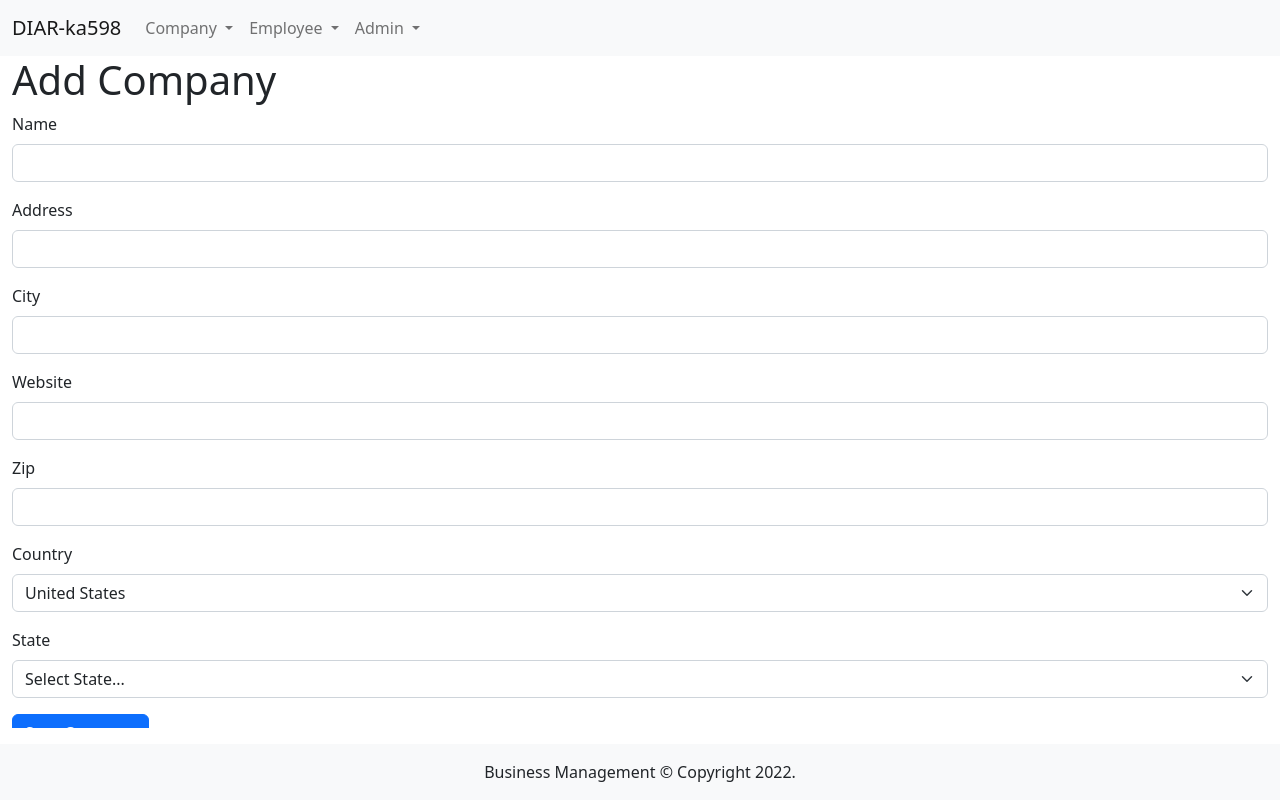
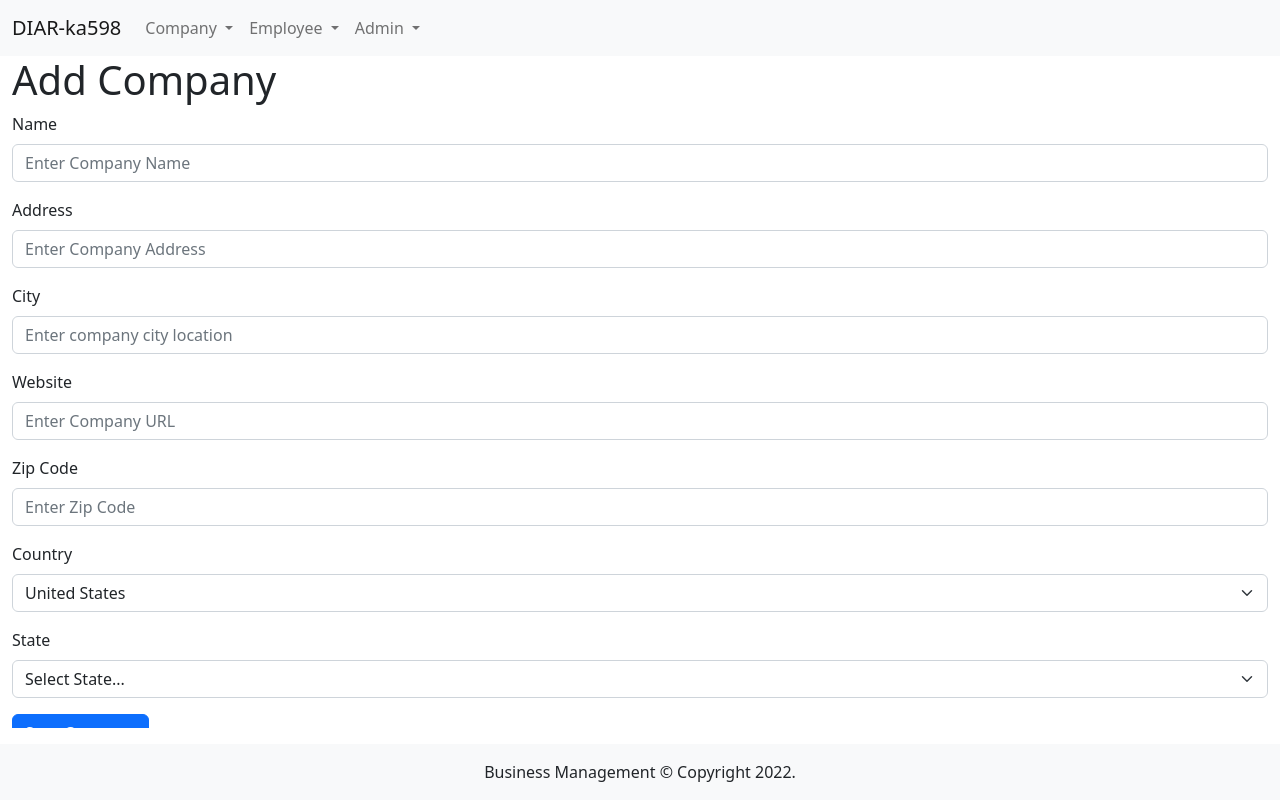
Before and after one commit to Kshitij2126/IS601-007, a Flask app: page /company/add in a window 1280 px wide. Run offline with Flask 2, Linux system fonts and the light colour scheme.

Commit message:
Made Changes to add_company.html

```diff
--- a/BusinessManagement/templates/add_company.html
+++ b/BusinessManagement/templates/add_company.html
@@ -9,25 +9,58 @@ content %}
       address, city, website and zip code - Kshitij Aji, ka598, Nov 29, 2022#}
 
       <div class="form-group mb-3">
-        <label class="form-label" for="n">Name</label>
-        <input class="form-control" id="n" name="name" />
-      </div>
-      <div class="form-group mb-3">
-        <label class="form-label" for="add">Address</label>
-        <input class="form-control" id="add" name="address" />
-      </div>
-      <div class="form-group mb-3">
-        <label class="form-label" for="city">City</label>
-        <input class="form-control" id="city" name="city" />
-      </div>
-      <div class="form-group mb-3">
-        <label class="form-label" for="web"> Website </label>
-        <input class="form-control" id="web" name="website" />
+        <label class="form-label" for="name">Name</label>
+        <input
+          type="text"
+          class="form-control"
+          id="name"
+          placeholder="Enter Company Name"
+          name="name"
+        />
       </div>
 
       <div class="form-group mb-3">
-        <label class="form-label" for="z"> Zip </label>
-        <input class="form-control" id="z" name="zip" />
+        <label class="form-label" for="address">Address</label>
+        <input
+          type="text"
+          class="form-control"
+          id="address"
+          placeholder="Enter Company Address"
+          name="address"
+        />
+      </div>
+
+      <div class="form-group mb-3">
+        <label class="form-label" for="city">City</label>
+        <input
+          type="text"
+          class="form-control"
+          id="city"
+          placeholder="Enter company city location"
+          name="city"
+        />
+      </div>
+
+      <div class="form-group mb-3">
+        <label class="form-label" for="website"> Website </label>
+        <input
+          type="text"
+          class="form-control"
+          id="website"
+          placeholder="Enter Company URL "
+          name="website"
+        />
+      </div>
+
+      <div class="form-group mb-3">
+        <label class="form-label" for="zip"> Zip Code </label>
+        <input
+          type="text"
+          class="form-control"
+          id="zip"
+          placeholder="Enter Zip Code"
+          name="zip"
+        />
       </div>
 
       {% include "country_state_selector.html" %}
```
